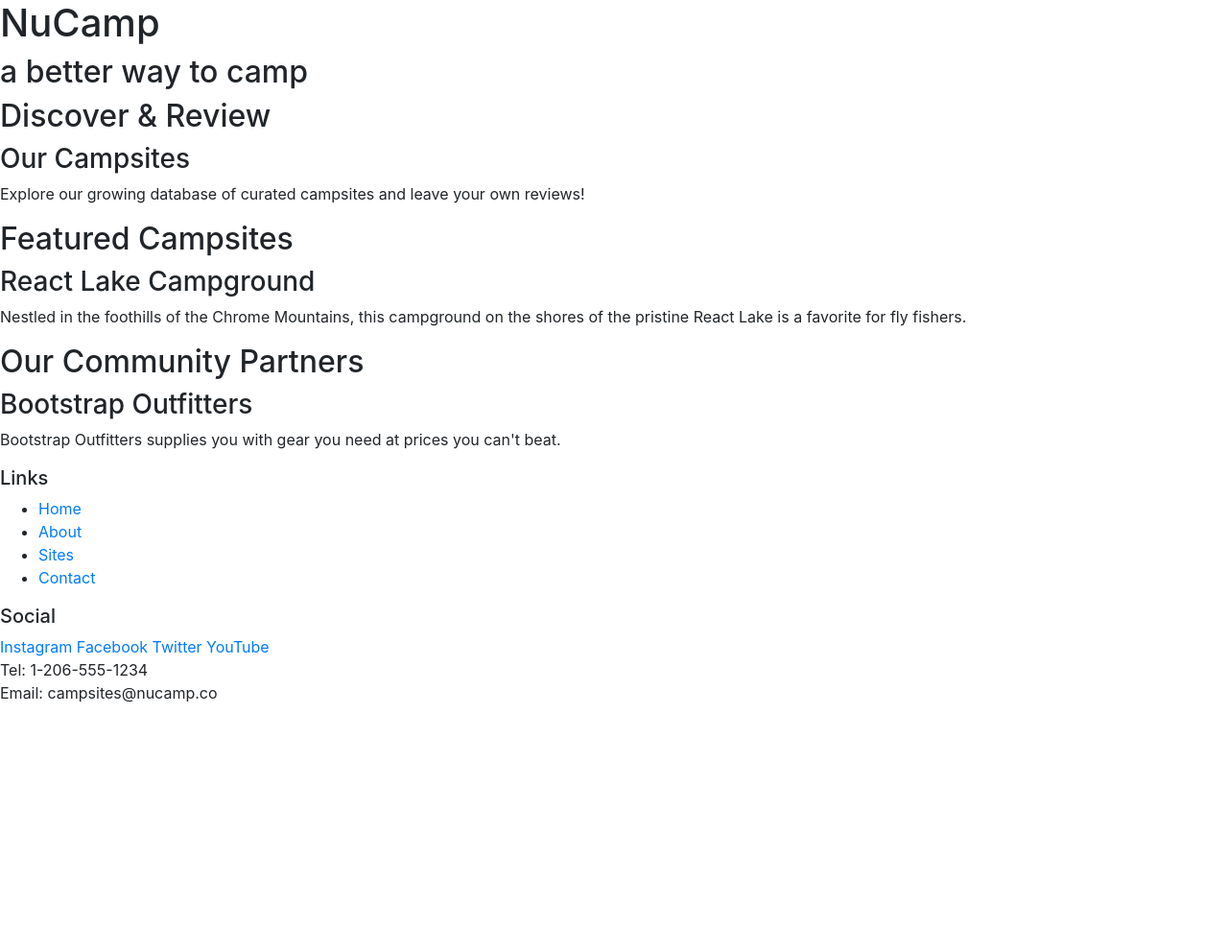
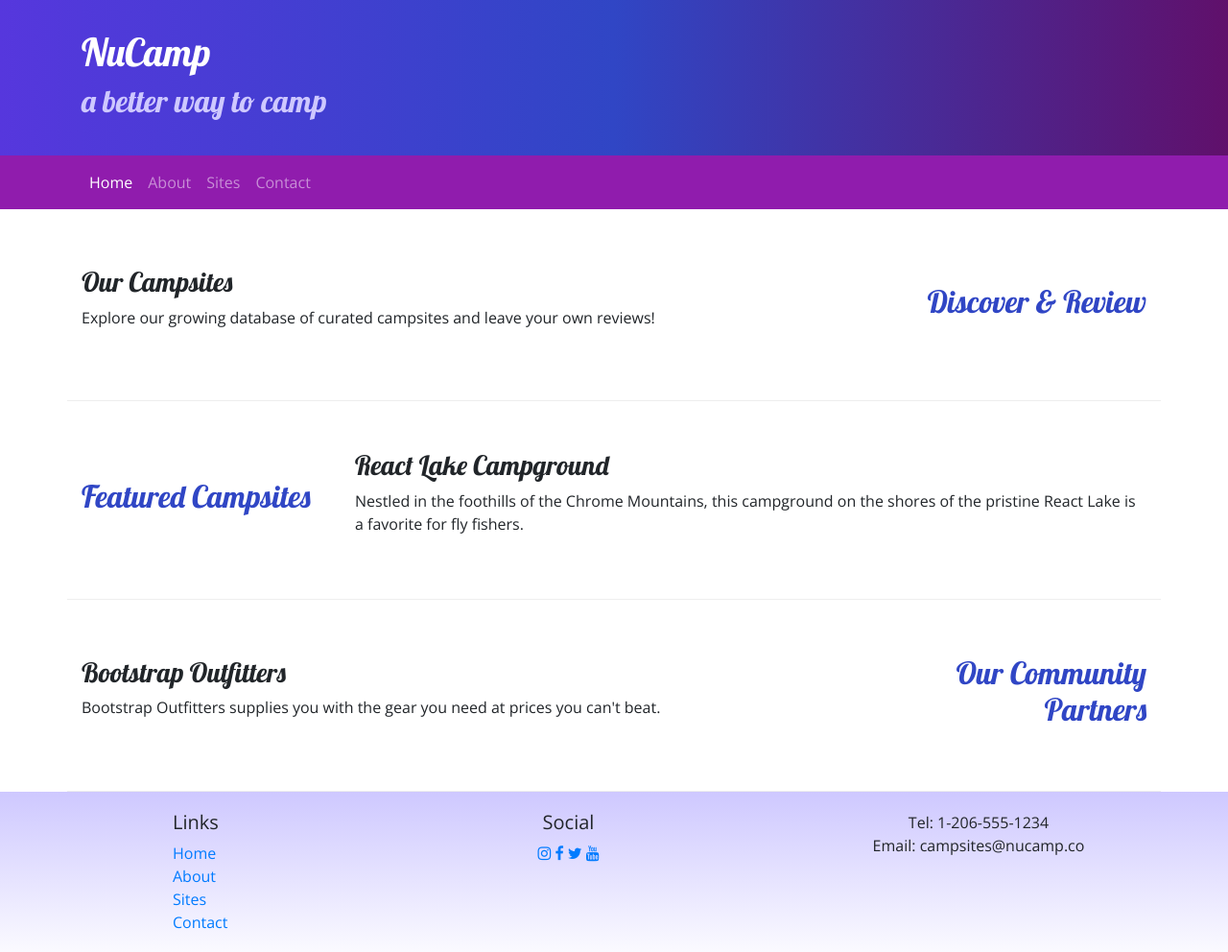
Before and after one commit to veronicaadler/nucampsite, a website: page index.html in a window 1280 px wide. Shown: the whole page at 96% size. Before the commit the page ends 800 px from the top, so only its background shows below. Drawn offline with nearby package versions, Linux system fonts and the light colour scheme.

Commit message:
Updated Bootstrap grid, custom styles, added aboutus page, created Navbar and Breadcrumbs.

```diff
--- /dev/null
+++ b/css/styles.css
@@ -0,0 +1,37 @@
+body {
+    font-family: "Open Sans", sans-serif;
+}
+
+h1, h2, h3 {
+    font-family: "Lobster", cursive;
+}
+
+h2 {
+    color: #3046C5;
+}
+
+header h2 {
+    color: #CEC8FF;
+}
+
+footer {
+    background-image: linear-gradient(#CEC8FF, white);
+    padding: 20px 0;
+}
+
+.jumbotron {
+    padding: 30px;
+    background-image: linear-gradient(to right, #5637DD, #3046C5, #60106B);
+    color: white;
+    margin: 0;
+}
+
+.row-content {
+    padding: 50px 0;
+    border-bottom: 1px ridge;
+    min-height: 200px;
+}
+
+.navbar {
+    background-color: #901CAD;
+}
--- a/index.html
+++ b/index.html
@@ -6,59 +6,105 @@
     <meta name="viewport" content="width=device-width, initial-scale=1" />
     <!-- Bootstrap CSS -->
     <link rel="stylesheet" href="node_modules/bootstrap/dist/css/bootstrap.min.css" />
+
+    <!-- Additional CSS must be placed after Bootstrap CSS -->
+    <link rel="stylesheet" href="node_modules/font-awesome/css/font-awesome.min.css" />
+    <link rel="stylesheet" href="https://fonts.googleapis.com/css?family=Lobster|Open+Sans" />
+    <link rel="stylesheet" href="css/styles.css" />
     <title>NuCamp: A Better Way To Camp</title>
 </head>
 
 <body>
 
-    <header>
-        <div>
+    <header class="jumbotron jumbotron-fluid">
+        <div class="container">
+            <div class="row">
+                <div class="col">
             <h1>NuCamp</h1>
             <h2>a better way to camp</h2>
         </div>
+    </div>
+        </div>
     </header>
 
-    <div>
-        <h2>Discover & Review</h2>
-        <h3>Our Campsites</h3>
-        <p>Explore our growing database of curated campsites and leave your own reviews!</p>
+    <nav class="navbar navbar-expand-sm navbar-dark sticky-top">
+        <div class="container">
+        <button class="navbar-toggler ml-auto" type='button' data-toggle="collapse"
+        data-target = "#nucampNavbar">
+        <span class="navbar-toggler-icon"></span>
+        </button>
+        <div class="collapse navbar-collapse" id="nucampNavbar">
+        <ul class="navbar-nav">
+            <li class="nav-item active"><a class="nav-link" href="#">Home</a></li>
+            <li class="nav-item"><a class="nav-link" href="aboutus.html">About</a></li>
+            <li class="nav-item"><a class="nav-link" href="#">Sites</a></li>
+            <li class="nav-item"><a class="nav-link" href="#">Contact</a></li>
+        </ul>
+      </div>
+    </nav>
   </div>
 
-    <div>
-        <h2>Featured Campsites</h2>
-        <h3>React Lake Campground</h3>
-        <p>Nestled in the foothills of the Chrome Mountains, this campground on the shores of the pristine React Lake is a favorite for fly fishers.</p>
+    <div class="container">
+        <div class="row row-content align-items-center">
+            <div class="col-sm-4 order-sm-last col-md-3">
+                <h2 class="text-sm-right">Discover & Review</h2>
+            </div>
+            <div class="col">
+                <h3>Our Campsites</h3>
+                <p class="d-none d-sm-block">Explore our growing database of curated campsites and leave your own reviews!</p>
+            </div>
         </div>
 
-    <div>
-        <h2>Our Community Partners</h2>
+        <div class="row row-content align-items-center">
+            <div class="col-sm-4 col-md-3">
+                <h2>Featured Campsites</h2>
+            </div>
+            <div class="col">
+                <h3>React Lake Campground</h3>
+        		<p class="d-none d-sm-block">Nestled in the foothills of the Chrome Mountains, this campground on the shores of the pristine React Lake is a favorite for fly fishers.</p>
+   			</div>
+        </div>
+
+        <div class="row row-content align-items-center">
+            <div class="col-sm-4 order-sm-last col-md-3">
+                <h2 class="text-sm-right">Our Community Partners</h2>
+            </div>
+            <div class="col">
                 <h3>Bootstrap Outfitters</h3>
-        <p>Bootstrap Outfitters supplies you with gear you need at prices you can't beat.</p>
+        		<p class="d-none d-sm-block">Bootstrap Outfitters supplies you with the gear you need at prices you can't beat.</p>
+            </div>
+        </div>
     </div>
 
     <footer>
-        <div>
+        <div class="container">
+            <div class="row">
+                <div class="col-4 col-sm-2 offset-1">
                     <h5>Links</h5>
-            <ul>
+            		<ul class="list-unstyled">
                         <li><a href="#">Home</a></li>
-                <li><a href="#">About</a></li>
+                        <li><a href="aboutus.html">About</a></li>
                         <li><a href="#">Sites</a></li>
                         <li><a href="#">Contact</a></li>
                     </ul>
                 </div>
-        <div>
+                <div class="col-6 col-sm-5 text-center">
                 	<h5>Social</h5>
-            <a href="http://instagram.com/">Instagram</a>
-            <a href="http://facebook.com/">Facebook</a>
-            <a href="http://twitter.com/">Twitter</a>
-            <a href="http://youtube.com/">YouTube</a>
+                    <a href="http://instagram.com/"><i class="fa fa-instagram"></i></a>
+                    <a href="http://facebook.com/"><i class="fa fa-facebook"></i></a>
+                    <a href="http://twitter.com/"><i class="fa fa-twitter"></i></a>
+                    <a href="http://youtube.com/"><i class="fa fa-youtube"></i></a>
                 </div>
-        <div>
+                <div class="col-sm-4 text-center">
                     Tel: 1-206-555-1234<br />
                     Email: campsites@nucamp.co
                 </div>
+           </div>
+        </div>
     </footer>
-
+    <script src="node_modules/jquery/dist/jquery.slim.min.js"></script>
+    <script src="node_modules/popper.js/dist/umd/popper.min.js"></script>
+    <script src="node_modules/bootstrap/dist/js/bootstrap.min.js"></script>
 </body>
 
 </html>
--- a/package.json
+++ b/package.json
@@ -15,6 +15,7 @@
   },
   "dependencies": {
     "bootstrap": "^4.5.2",
+    "font-awesome": "^4.7.0",
     "jquery": "^3.5.1",
     "popper.js": "^1.16.1"
   }
```
Also changed, not shown: aboutus.html (added, +113 -0 lines), 1 other file. Lines whose indentation alone changed are shown as unchanged.
